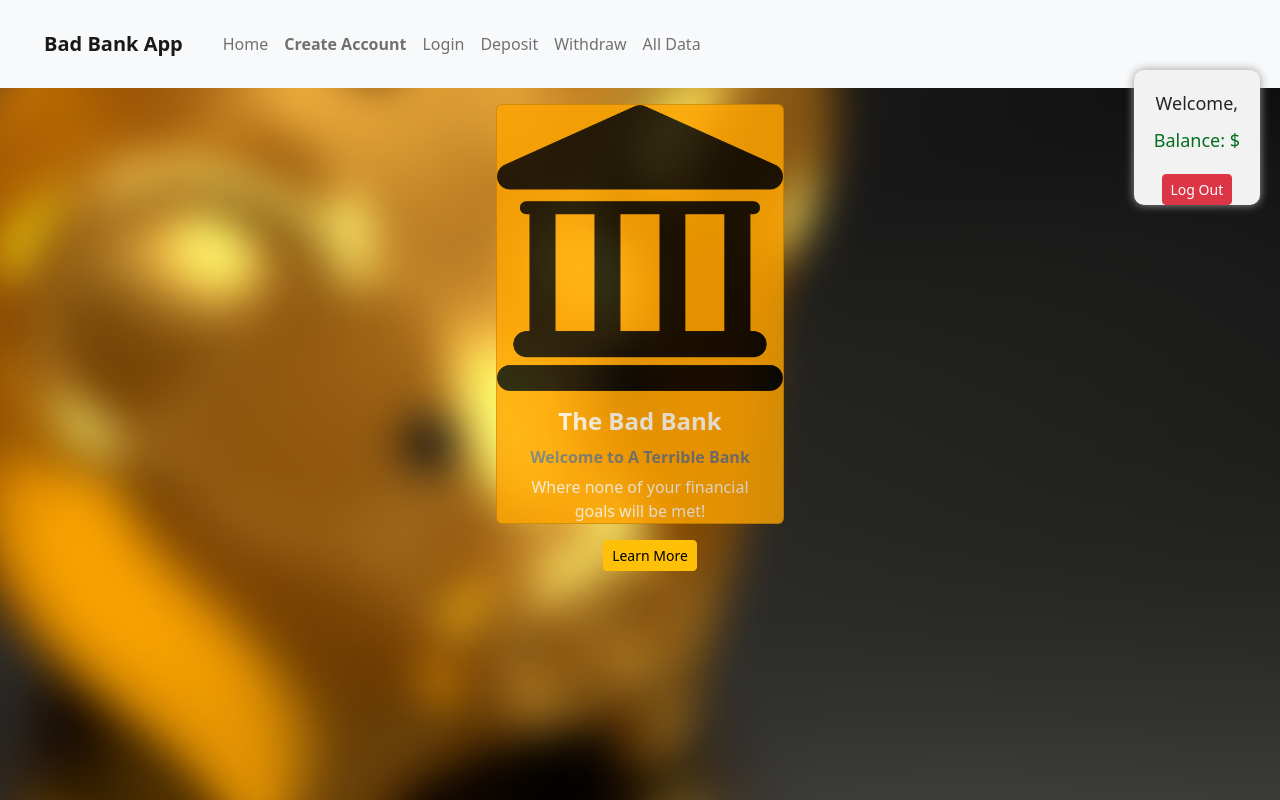
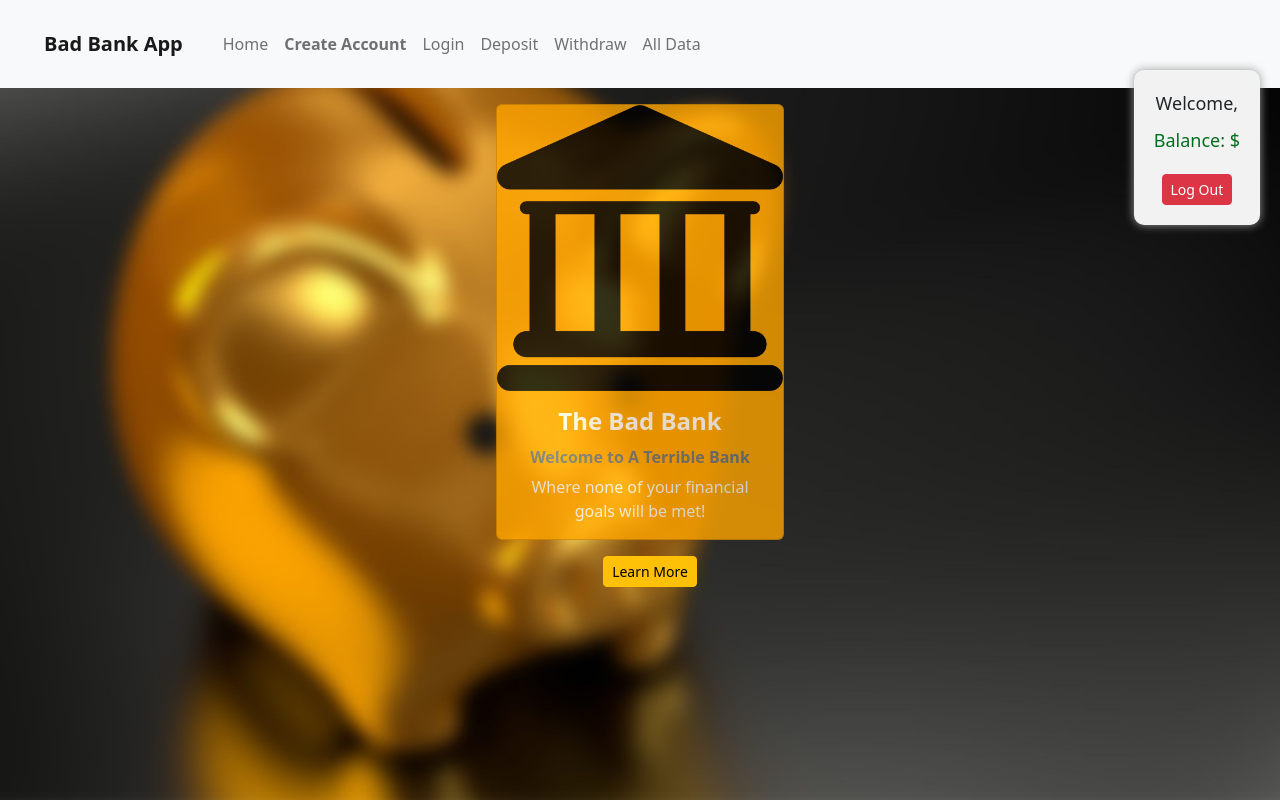
Before and after one commit to s1nghularity/bb-client, a React (Create React App) app: page / in a window 1280 px wide. Built offline with nearby package versions, Linux system fonts and the light colour scheme; no server answers.

Commit message:
final background image fix

```diff
--- a/src/index.css
+++ b/src/index.css
@@ -23,14 +23,11 @@ div.App {
   height: 100vh;
   background-image: url(piggy.jpg);
   background-position: center;
+  background-size: cover;
+  background-repeat: repeat;
 
 }
 
-
-
-html body div#root div.App div {
-  padding-bottom: 0rem;
-}
 
 .alldatacard {
   opacity: 0.8;
```
Also changed, not shown: src/piggy.jpg, 1 other file (tests, documents, lock files or other folders).
